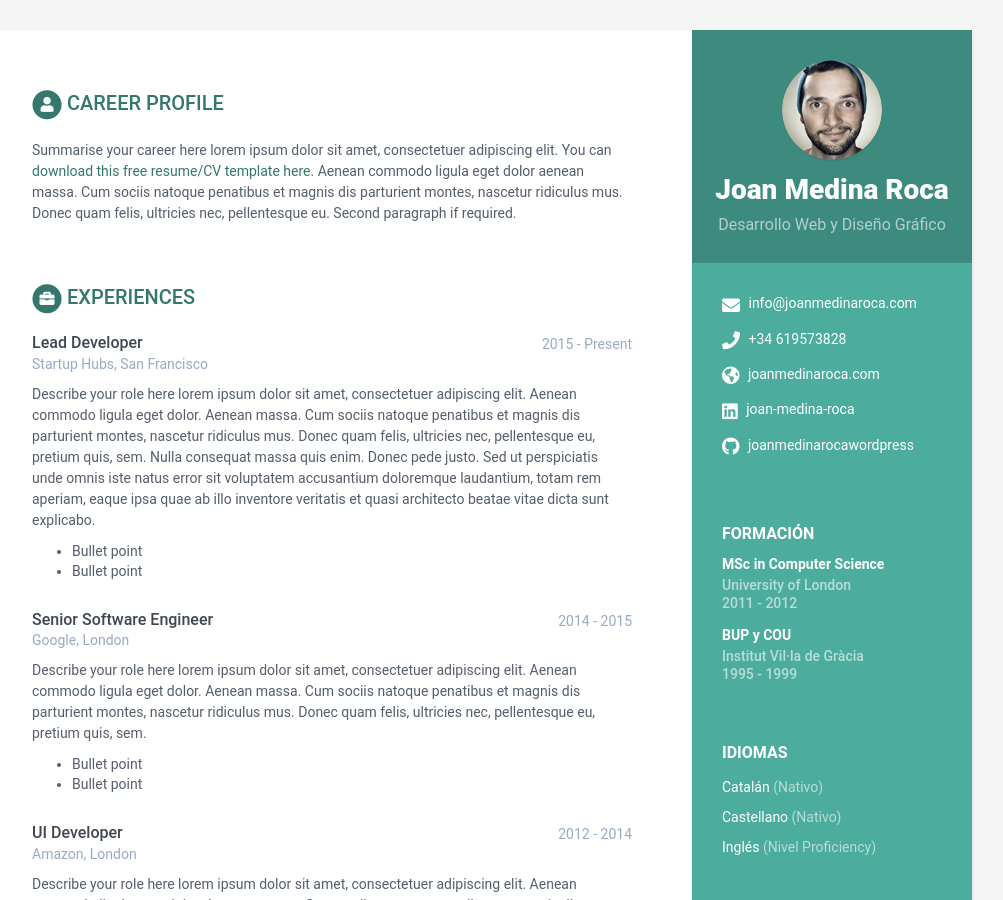
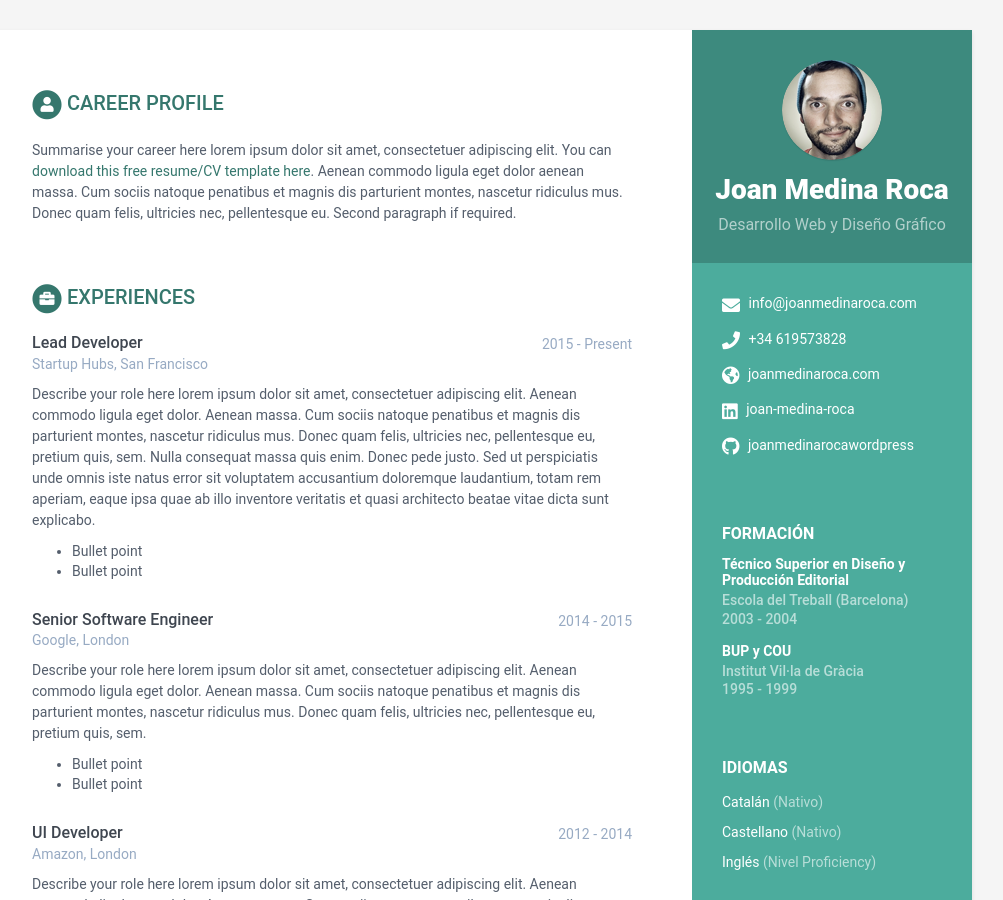
Before and after one commit to joan-medina-roca/cv.joanmedinaroca.com, a Jekyll site: the page built from index.html, in a window 1280 px wide and 900 px high. Shown: the whole window, without its empty margins (168-1171 px from the left). Built offline with Jekyll 4.4.1, drawn with Linux system fonts in a browser that asks for light colours.

Commit message:
disseny i producció editorial

```diff
--- a/_data/data.yml
+++ b/_data/data.yml
@@ -63,9 +63,9 @@ career-profile:
     Donec quam felis, ultricies nec, pellentesque eu.
     Second paragraph if required.
 education:
-  - degree: MSc in Computer Science
-    university: University of London
-    time: 2011 - 2012
+  - degree: Técnico Superior en Diseño y Producción Editorial
+    university: Escola del Treball (Barcelona)
+    time: 2003 - 2004
     details: |
       Describe your study here lorem ipsum dolor sit amet, consectetuer
       adipiscing elit. Aenean commodo ligula eget dolor. Aenean massa. Cum
@@ -77,7 +77,8 @@ education:
   - degree: BUP y COU
     university: Institut Vil·la de Gràcia
     time: 1995 - 1999
-    details: Describe your study here lorem ipsum dolor sit amet, consectetuer
+    details: |
+      Describe your study here lorem ipsum dolor sit amet, consectetuer
       adipiscing elit. Aenean commodo ligula eget dolor. Aenean massa. Cum
       sociis natoque penatibus et magnis dis parturient montes, nascetur
       ridiculus mus. Donec quam felis, ultricies nec, pellentesque eu,
```
